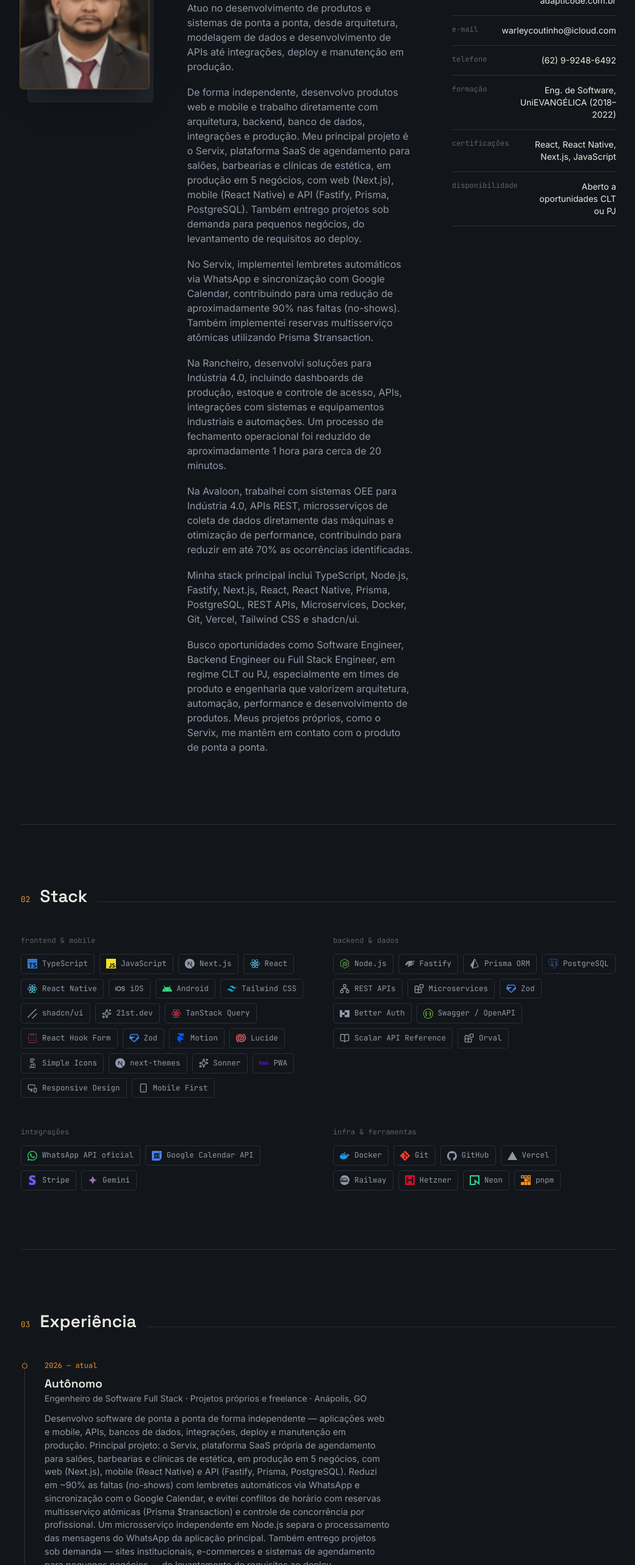
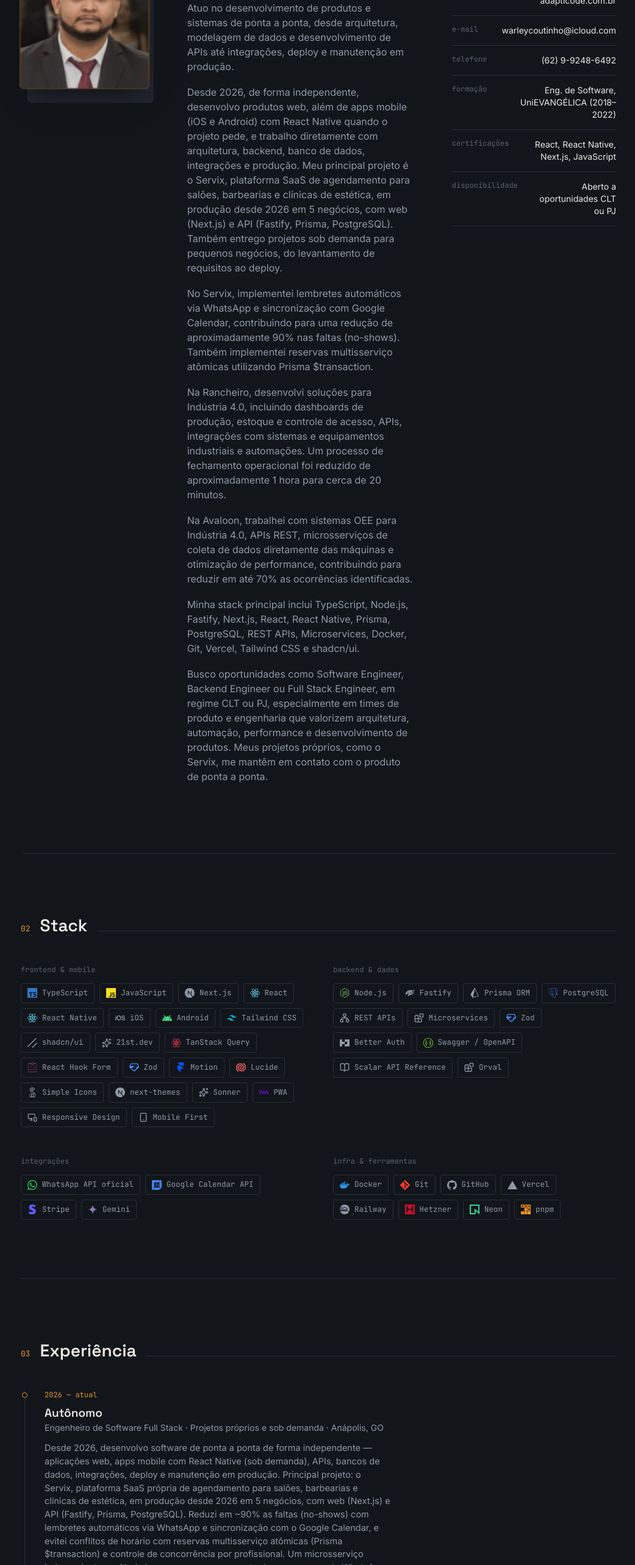
Before and after one commit to WarleyCoutinho/warley-portfolio, a Next.js app: page / in a window 1280 px wide. Shown: the part 1440-4006 px from the top of the page at 61% size, without its empty margins (118-1159 px from the left). Built offline with nearby package versions, Linux system fonts and the light colour scheme.

Commit message:
feat: Ajustes e alinhamentos sobre adapticode

```diff
--- a/components/contact.tsx
+++ b/components/contact.tsx
@@ -19,7 +19,7 @@
             </h2>
             <p className="max-w-120 text-[15px] text-text-dim">
               Aberto a oportunidades CLT ou PJ como Engenheiro de Software
-              Full Stack ou Backend. Projetos próprios e demais trabalhos em
+              Full Stack ou Backend. Projetos próprios e sob demanda em
               adapticode.com.br.
             </p>
           </div>
@@ -77,17 +77,6 @@
               {profile.githubLabel} ↗
             </a>
             <a
-              href={profile.githubOrg}
-              target="_blank"
-              rel="noopener noreferrer"
-              className="flex items-center gap-2.5 text-text-dim transition-colors hover:text-amber"
-            >
-              <span className="inline-block w-20 text-[11px] text-text-faint">
-                github org
-              </span>
-              {profile.githubOrgLabel} ↗
-            </a>
-            <a
               href={profile.studio}
               target="_blank"
               rel="noopener noreferrer"
--- a/lib/data.ts
+++ b/lib/data.ts
@@ -27,7 +27,7 @@
 export const aboutParagraphs = [
   "Sou Engenheiro de Software Full Stack com 5+ anos de experiência em desenvolvimento de software, com foco em TypeScript, Node.js, Next.js e React.",
   "Atuo no desenvolvimento de produtos e sistemas de ponta a ponta, desde arquitetura, modelagem de dados e desenvolvimento de APIs até integrações, deploy e manutenção em produção.",
-  "De forma independente, desenvolvo produtos web e mobile e trabalho diretamente com arquitetura, backend, banco de dados, integrações e produção. Meu principal projeto é o Servix, plataforma SaaS de agendamento para salões, barbearias e clínicas de estética, em produção em 5 negócios, com web (Next.js), mobile (React Native) e API (Fastify, Prisma, PostgreSQL). Também entrego projetos sob demanda para pequenos negócios, do levantamento de requisitos ao deploy.",
+  "Desde 2026, de forma independente, desenvolvo produtos web, além de apps mobile (iOS e Android) com React Native quando o projeto pede, e trabalho diretamente com arquitetura, backend, banco de dados, integrações e produção. Meu principal projeto é o Servix, plataforma SaaS de agendamento para salões, barbearias e clínicas de estética, em produção desde 2026 em 5 negócios, com web (Next.js) e API (Fastify, Prisma, PostgreSQL). Também entrego projetos sob demanda para pequenos negócios, do levantamento de requisitos ao deploy.",
   "No Servix, implementei lembretes automáticos via WhatsApp e sincronização com Google Calendar, contribuindo para uma redução de aproximadamente 90% nas faltas (no-shows). Também implementei reservas multisserviço atômicas utilizando Prisma $transaction.",
   "Na Rancheiro, desenvolvi soluções para Indústria 4.0, incluindo dashboards de produção, estoque e controle de acesso, APIs, integrações com sistemas e equipamentos industriais e automações. Um processo de fechamento operacional foi reduzido de aproximadamente 1 hora para cerca de 20 minutos.",
   "Na Avaloon, trabalhei com sistemas OEE para Indústria 4.0, APIs REST, microsserviços de coleta de dados diretamente das máquinas e otimização de performance, contribuindo para reduzir em até 70% as ocorrências identificadas.",
@@ -120,9 +120,9 @@
   {
     period: "2026 — atual",
     company: "Autônomo",
-    role: "Engenheiro de Software Full Stack · Projetos próprios e freelance · Anápolis, GO",
+    role: "Engenheiro de Software Full Stack · Projetos próprios e sob demanda · Anápolis, GO",
     description:
-      "Desenvolvo software de ponta a ponta de forma independente — aplicações web e mobile, APIs, bancos de dados, integrações, deploy e manutenção em produção. Principal projeto: o Servix, plataforma SaaS própria de agendamento para salões, barbearias e clínicas de estética, em produção em 5 negócios, com web (Next.js), mobile (React Native) e API (Fastify, Prisma, PostgreSQL). Reduzi em ~90% as faltas (no-shows) com lembretes automáticos via WhatsApp e sincronização com o Google Calendar, e evitei conflitos de horário com reservas multisserviço atômicas (Prisma $transaction) e controle de concorrência por profissional. Um microsserviço independente em Node.js separa o processamento das mensagens do WhatsApp da aplicação principal. Também entrego projetos sob demanda — sites institucionais, e-commerces e sistemas de agendamento para pequenos negócios — do levantamento de requisitos ao deploy.",
+      "Desde 2026, desenvolvo software de ponta a ponta de forma independente — aplicações web, apps mobile com React Native (sob demanda), APIs, bancos de dados, integrações, deploy e manutenção em produção. Principal projeto: o Servix, plataforma SaaS própria de agendamento para salões, barbearias e clínicas de estética, em produção desde 2026 em 5 negócios, com web (Next.js) e API (Fastify, Prisma, PostgreSQL). Reduzi em ~90% as faltas (no-shows) com lembretes automáticos via WhatsApp e sincronização com o Google Calendar, e evitei conflitos de horário com reservas multisserviço atômicas (Prisma $transaction) e controle de concorrência por profissional. Um microsserviço independente em Node.js separa o processamento das mensagens do WhatsApp da aplicação principal. Também entrego projetos sob demanda — sites institucionais, e-commerces e sistemas de agendamento para pequenos negócios — do levantamento de requisitos ao deploy.",
     tags: [
       "TypeScript",
       "Next.js",
@@ -197,7 +197,7 @@
     kicker: "produto próprio em produção · saas",
     title: "Servix",
     description:
-      "Plataforma SaaS de agendamento para salões, barbearias e clínicas de estética, desenvolvida e mantida por mim e em produção em 5 negócios. Web em Next.js, mobile em React Native e API em Fastify, Prisma e PostgreSQL, com integração ao Google Calendar e um microserviço dedicado em Node.js e Baileys para o WhatsApp.",
+      "Plataforma SaaS de agendamento para salões, barbearias e clínicas de estética, desenvolvida e mantida por mim e em produção desde 2026 em 5 negócios. Web em Next.js e API em Fastify, Prisma e PostgreSQL, com integração ao Google Calendar e um microserviço dedicado em Node.js e Baileys para o WhatsApp.",
     features: [
       {
         title: "Lembretes via WhatsApp",
@@ -220,7 +220,6 @@
     ],
     stack: [
       "Next.js",
-      "React Native",
       "TypeScript",
       "Fastify",
       "Prisma",
--- a/lib/resume-content.ts
+++ b/lib/resume-content.ts
@@ -44,11 +44,11 @@
 export const resumeProjects: ResumeProject[] = [
   {
     name: "Servix",
-    tech: "Next.js, React Native, Fastify, Prisma, PostgreSQL, Stripe",
+    tech: "Next.js, Fastify, Prisma, PostgreSQL, Stripe",
     href: "https://www.servix.app.br",
     linkLabel: "servix.app.br",
     description:
-      "SaaS multi-tenant de agendamento para salões, barbearias e clínicas de estética.",
+      "SaaS multi-tenant de agendamento para salões, barbearias e clínicas de estética (desde 2026).",
     bullets: [
       "Em produção em 5 negócios, com ~90% menos faltas (no-shows) graças a lembretes automáticos via WhatsApp e sincronização com Google Calendar.",
       "Microsserviço em Node.js (Fastify + Baileys) que conecta o WhatsApp de cada profissional e envia a agenda para grupos.",
@@ -85,8 +85,8 @@
     place: "Anápolis, GO",
     period: "2026 – atual",
     bullets: [
-      "Desenvolvo software de ponta a ponta: web e mobile, APIs, banco de dados, integrações, deploy e produção.",
-      "Criei e mantenho o Servix (web, mobile e API), em produção em 5 negócios, com ~90% menos faltas (no-shows).",
+      "Desde 2026, desenvolvo software de ponta a ponta: web e mobile (React Native), APIs, banco de dados, integrações e deploy.",
+      "Criei e mantenho o Servix (web e API), em produção em 5 negócios, com ~90% menos faltas.",
       "Projetos sob demanda para pequenos negócios (sites, e-commerces e agendamento), do levantamento de requisitos ao deploy.",
     ],
     stack:
```
Also changed, not shown: 2 other files (tests, documents, lock files or other folders).
